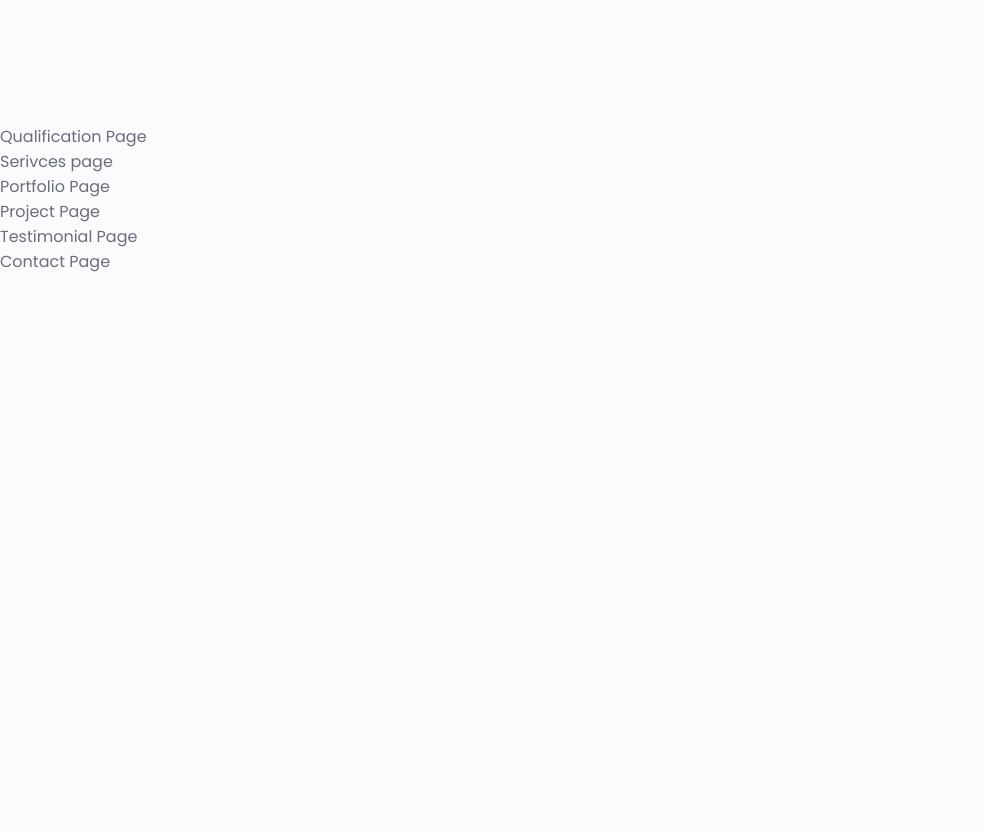
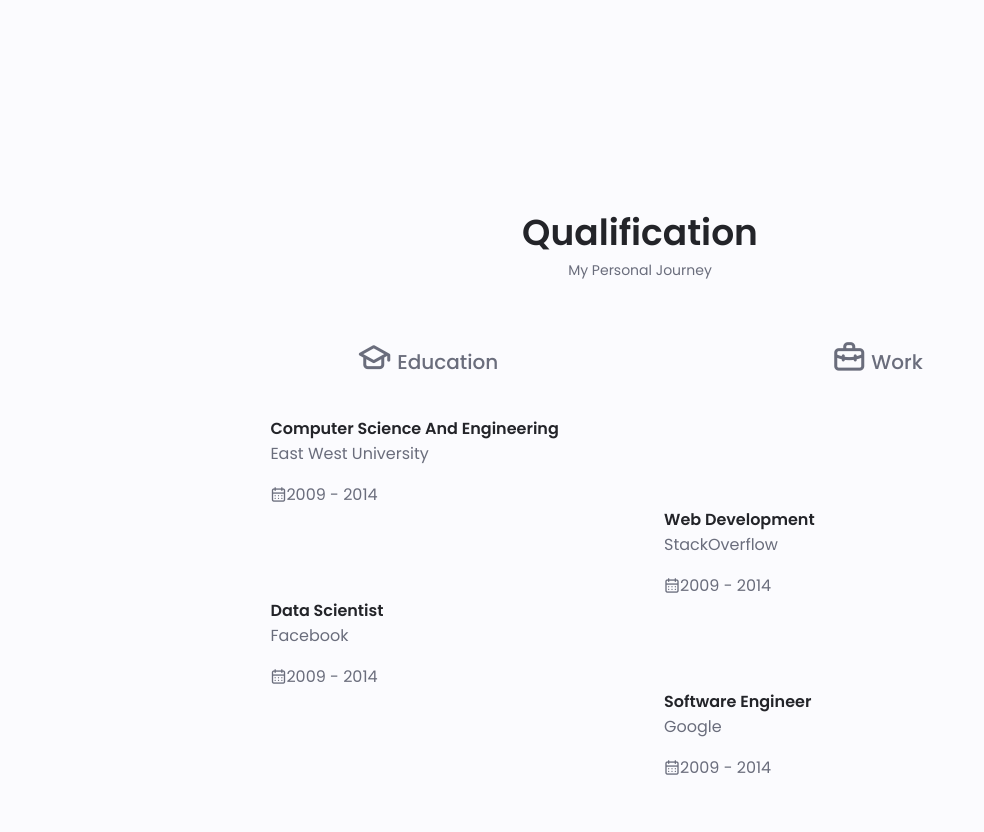
Before and after one commit to Rakib013/Potfolio-Type-Web-01-with-REACT.JS, a React (Create React App) app: page / in a window 1280 px wide. Shown: the part 1960-2792 px from the top of the page, without its empty margins (0-984 px from the left). Before the commit the page ends 2282 px from the top, so only its background shows below. Built offline with nearby package versions, Linux system fonts and the light colour scheme; the HTML template or start-up script is replaced by a standard one.

Commit message:
Half development done of Qualification page

```diff
--- a/src/components/About.jsx
+++ b/src/components/About.jsx
@@ -48,12 +48,20 @@ export default About;
 const Container = styled.div`
     margin: 0 var(--mb-1-5) 0 var(--mb-1-5);
     padding: 6rem 0 2rem;
+
+    @media screen and (max-width: 768px) {
+        padding: 4rem 0 2rem;
+    }
 `
 
 const Title = styled.div`
     color: var(--title-color);
-    font-size: var(--h1-font-size);
+    font-size: var(--big-font-size);
     text-align: center;
+
+    @media screen and (max-width: 768px){
+        font-size: var(--h1-font-size);
+    }
 `
 
 const SubTitle = styled.div`
@@ -156,7 +164,7 @@ const Button = styled.div`
         cursor: pointer;
         background-color: var(--first-color-alt);
         &>i{
-            color: #ff00d4;
+            color: #fff;
         }
     }
 
--- a/src/components/Qualifications.jsx
+++ b/src/components/Qualifications.jsx
@@ -1,12 +1,283 @@
-import React from 'react';
+import React, {useState} from 'react';
 import styled from 'styled-components';
 
 function Qualifications() {
+    const [isWk, setIsWk] = useState(false);
+    const [isEdu, setIsEdu] = useState(true);
     return (
-        <div>
-            Qualification Page
-        </div>
+        <>
+            <Container>
+                <Title>Qualification</Title>
+                <Subtitle>My Personal Journey</Subtitle>
+
+                <Content>
+                    <Head>
+                        <div onClick={e => (
+                            setIsWk(false),
+                            setIsEdu(true)
+                        )}>
+                            <i class="uil uil-graduation-cap qualification-icon"></i>Education
+                        </div>
+
+                        <div onClick={e => (
+                            setIsWk(true),
+                            setIsEdu(false)
+                        )}>
+                        <i class="uil uil-briefcase-alt qualification-icon"></i>Work
+                        </div>
+                    </Head>
+
+                    <Section>
+                        {isEdu && (
+                            <List>
+                                <Data>
+                                    <div>
+                                        <h3>Computer Science And Engineering</h3>
+                                        <span>East West University</span>
+
+                                        <div class="qualification__calender">
+                                            <i class="uil uil-calendar-alt"></i>
+                                            2009 - 2014
+                                        </div>
+                                    </div>
+
+                                    <div>
+                                        <Round></Round>
+                                        <Line></Line>
+                                    </div>
+                                </Data>
+
+                                <Data>
+                                    <div></div>
+                                    <div>
+                                        <Round></Round>
+                                        <Line></Line>
+                                    </div>
+
+                                    <div>
+                                        <h3>Web Development</h3>
+                                        <span>StackOverflow</span>
+
+                                        <div class="qualification__calender">
+                                            <i class="uil uil-calendar-alt"></i>
+                                            2009 - 2014
+                                        </div>
+                                    </div>
+                                </Data>
+
+                                <Data>
+                                    <div>
+                                        <h3>Data Scientist</h3>
+                                        <span>Facebook</span>
+
+                                        <div class="qualification__calender">
+                                            <i class="uil uil-calendar-alt"></i>
+                                            2009 - 2014
+                                        </div>
+                                    </div>
+
+                                    <div>
+                                        <Round></Round>
+                                        <Line></Line>
+                                    </div>
+                                </Data>
+
+                                <Data>
+                                    <div></div>
+
+                                    <div>
+                                        <Round></Round>
+                                    </div>
+
+                                    <div>
+                                        <h3>Software Engineer</h3>
+                                        <span>Google</span>
+
+                                        <div class="qualification__calender">
+                                            <i class="uil uil-calendar-alt"></i>
+                                            2009 - 2014
+                                        </div>
+                                    </div>
+                                </Data>
+                            </List>
+                        )}
+
+                        {isWk && (
+                            <List>
+                                <Data>
+                                    <div>
+                                        <h3>Scientist</h3>
+                                        <span>Oxfoard University</span>
+
+                                        <div class="qualification__calender">
+                                            <i class="uil uil-calendar-alt"></i>
+                                            2009 - 2014
+                                        </div>
+                                    </div>
+
+                                    <div>
+                                        <Round></Round>
+                                        <Line></Line>
+                                    </div>
+                                </Data>
+
+                                <Data>
+                                    <div></div>
+                                    <div>
+                                        <Round></Round>
+                                        <Line></Line>
+                                    </div>
+
+                                    <div>
+                                        <h3>Web Developer</h3>
+                                        <span>StackOverflow</span>
+
+                                        <div class="qualification__calender">
+                                            <i class="uil uil-calendar-alt"></i>
+                                            2009 - 2014
+                                        </div>
+                                    </div>
+                                </Data>
+
+                                <Data>
+                                    <div>
+                                        <h3>Data Analyst</h3>
+                                        <span>Netflix</span>
+
+                                        <div class="qualification__calender">
+                                            <i class="uil uil-calendar-alt"></i>
+                                            2009 - 2014
+                                        </div>
+                                    </div>
+
+                                    <div>
+                                        <Round></Round>
+                                        <Line></Line>
+                                    </div>
+                                </Data>
+
+                                <Data>
+                                    <div></div>
+
+                                    <div>
+                                        <Round></Round>
+                                    </div>
+
+                                    <div>
+                                        <h3>Software Engineer</h3>
+                                        <span>Facebook</span>
+
+                                        <div class="qualification__calender">
+                                            <i class="uil uil-calendar-alt"></i>
+                                            2009 - 2014
+                                        </div>
+                                    </div>
+                                </Data>
+                            </List>
+                        )}
+                    </Section>
+                </Content>
+            </Container>
+        </>
     )
 }
 
 export default Qualifications;
+
+const Container = styled.div`
+    padding: 4rem 0 3rem;
+    @media screen and (max-width: 768px) {
+        padding: 2rem 0 2rem;
+    }
+`
+
+const Title = styled.h1`
+    text-align: center;
+    color: var(--title-color);
+
+    font-size: var(--h1-font-size);
+`
+
+const Subtitle = styled.span`
+    text-align: center;
+    display: block;
+    font-size: var(--small-font-size);
+    margin-bottom: var(--mb-3);
+
+    @media screen and (max-width: 768px) {
+        margin-bottom: var(--mb-1);
+    }
+`
+
+const Content = styled.div`
+    margin: 0 var(--mb-1-5) 0 var(--mb-1-5);
+`
+
+const Head = styled.div`
+    display: flex;
+    justify-content: space-evenly;
+    margin-bottom: var(--mb-2);
+
+    &>div{
+        font-size: var(--h3-font-size);
+        font-weight: var(--font-medium);
+        cursor: pointer;
+        transition: 0.2s;
+
+        &>i{
+            font-size: var(--h1-font-size);
+            margin-right: 4px;
+        }
+
+        &:hover{
+            color: var(--first-color);
+        }
+    }
+`
+
+const Section = styled.div`
+    display: grid;
+    grid-template-columns: .6fr;
+    justify-content: center;
+`
+
+
+const List = styled.div`
+
+`
+
+const Data = styled.div`
+    display: grid;
+    grid-template-columns: 1fr max-content 1fr;
+    column-gap: 1.5rem;
+    /* gap: .5rem; */
+
+    &>div:nth-child(1){
+        &>h3{
+            font-size: var(--normal-font-size);
+        }
+
+        &>span{
+            display: inline-block;
+            font-size: var(---small-font-size);
+            margin-bottom: var(--mb-1);
+        }
+    }
+
+    &>div:nth-child(3){
+        &>h3{
+            font-size: var(--normal-font-size);
+        }
+
+        &>span{
+            display: inline-block;
+            font-size: var(---small-font-size);
+            margin-bottom: var(--mb-1);
+        }
+    }
+`
+
+
+const Round = styled.span``
+
+const Line = styled.span``
--- a/src/components/Skills.jsx
+++ b/src/components/Skills.jsx
@@ -19,7 +19,7 @@ function Skills() {
                                 <h1>Frontend Developer</h1>
                                 <span>More than 2 Years</span>
                             </div>
-                            <i  class="uil uil-angle-down skills__arrow"></i>
+                            <i style={{transform: skills1? "rotate(180deg)" : "None"}} class="uil uil-angle-down skills__arrow"></i>
                         </Head>
                         {skills1 && (
                             <List>
@@ -62,7 +62,7 @@ function Skills() {
                                 <h1>Backend Developer</h1>
                                 <span>More than 2 Years</span>
                             </div>
-                            <i class="uil uil-angle-down skills__arrow"></i>
+                            <i style={{transform: skills2? "rotate(180deg)" : "None"}} class="uil uil-angle-down skills__arrow"></i>
                         </Head>
                         {skills2 && (
                             <List>
@@ -105,7 +105,7 @@ function Skills() {
                                 <h1>Data Scientist</h1>
                                 <span>More than 2 Years</span>
                             </div>
-                            <i class="uil uil-angle-down skills__arrow"></i>
+                            <i style={{transform: skills3? "rotate(180deg)" : "None"}} class="uil uil-angle-down skills__arrow"></i>
                         </Head>
                         {skills3 && (
                             <List>
@@ -148,7 +148,7 @@ function Skills() {
                                 <h1>Android Developer</h1>
                                 <span>More than 2 Years</span>
                             </div>
-                            <i class="uil uil-angle-down skills__arrow"></i>
+                            <i style={{transform: skills4? "rotate(180deg)" : "None"}} class="uil uil-angle-down skills__arrow"></i>
                         </Head>
                         {skills4 && (
                             <List>
@@ -250,6 +250,7 @@ const Head = styled.div`
         margin-left: auto;
         font-size: 2rem;
         color: var(--first-color);
+        transition: 0.5s;
     }
 
     &>div{
```
